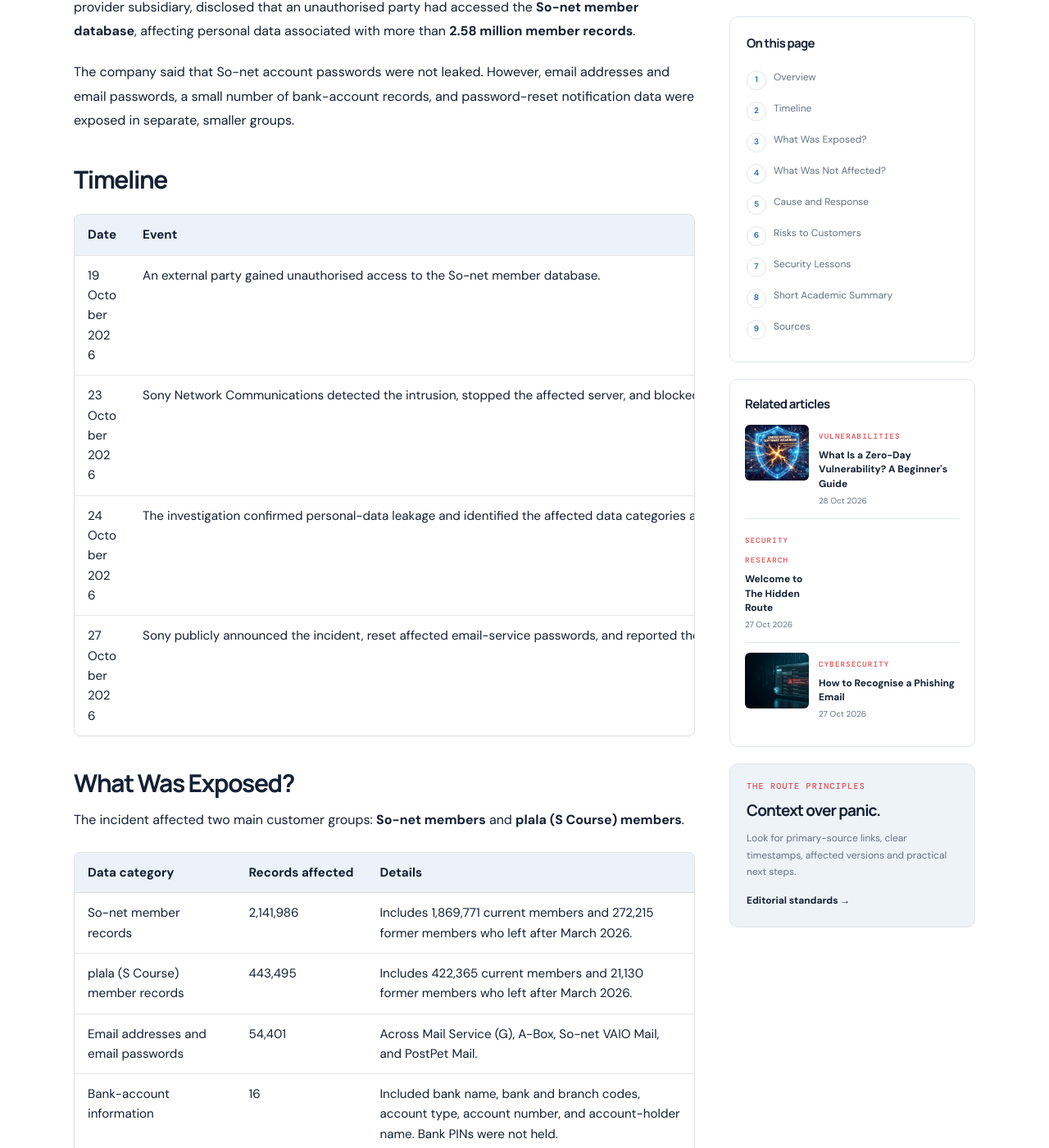
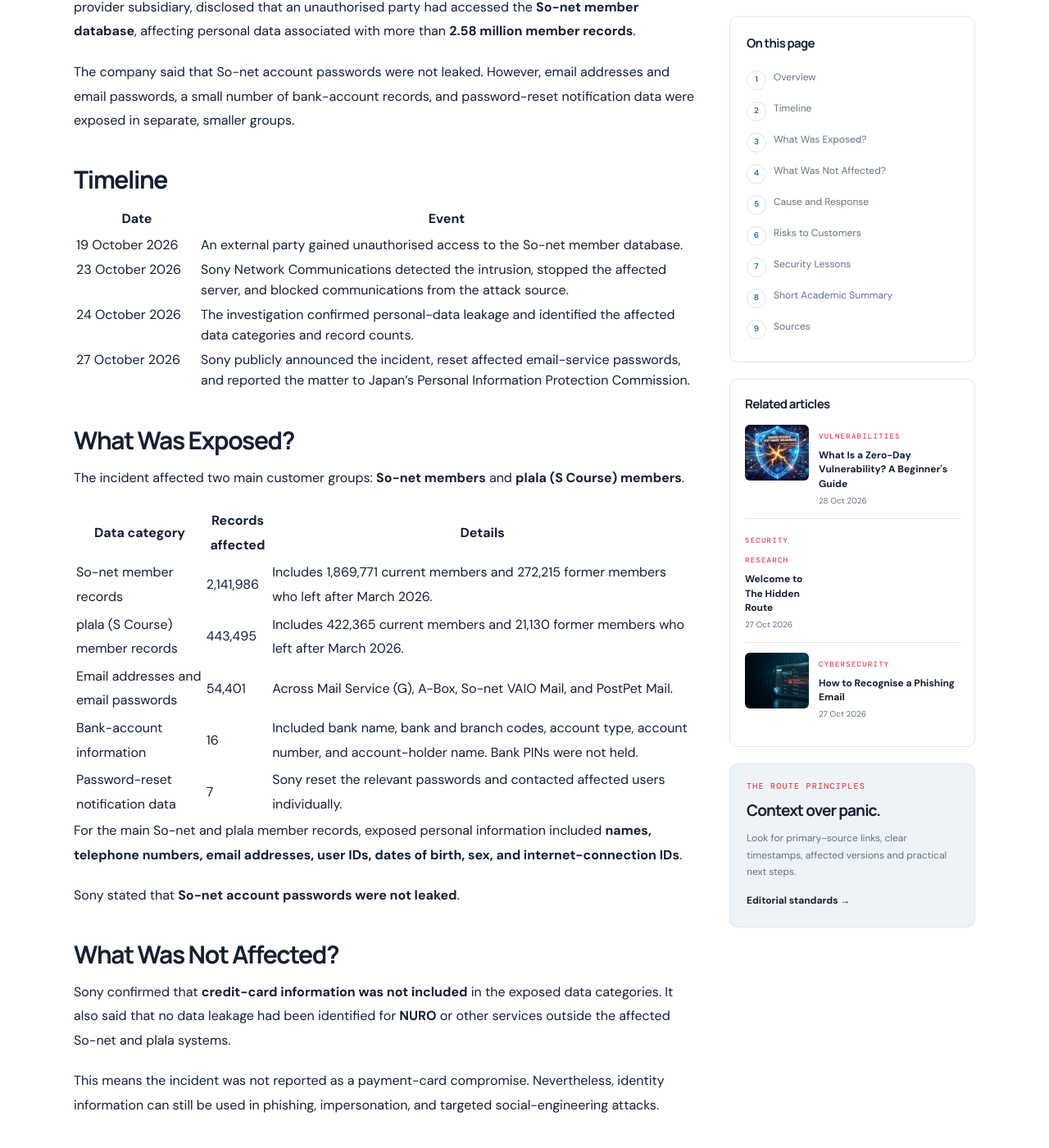
Before and after one commit to LazyOwl-Lab/lazyowl-lab.github.io, a Jekyll site: the page built from _posts/2026-10-28-sony-so-net-data-breach.md, in a window 1280 px wide and 1400 px high, scrolled down 1124 px. Shown: the whole window at 82% size. Built offline with Jekyll 4.4.1, drawn with Linux system fonts in a browser that asks for light colours.

Commit message:
table fix

```diff
--- a/_posts/2026-10-28-sony-so-net-data-breach.md
+++ b/_posts/2026-10-28-sony-so-net-data-breach.md
@@ -18,7 +18,7 @@
 
 ## Timeline
 
-<div class="table-wrapper">
+<div class="table-wrapper timeline-table">
 
 <table>
   <thead>
--- a/assets/css/style.css
+++ b/assets/css/style.css
@@ -241,55 +241,33 @@
     max-height: 260px;
   }
 }
-/* Article tables */
-.table-wrapper {
+/* Fix Timeline table layout */
+.timeline-table {
+  overflow-x: auto;
   width: 100%;
-  overflow-x: auto;
-  margin: 1.5rem 0;
-  border-radius: 8px;
-  border: 1px solid rgba(128, 128, 128, 0.25);
 }
 
-.table-wrapper table {
+.timeline-table table {
   width: 100%;
-  border-collapse: collapse;
-  font-size: 0.95rem;
-  line-height: 1.6;
-  text-align: left;
+  min-width: 0;
+  table-layout: fixed;
 }
 
-.table-wrapper th,
-.table-wrapper td {
-  padding: 12px 16px;
-  border-bottom: 1px solid rgba(128, 128, 128, 0.2);
-  vertical-align: top;
-}
-
-.table-wrapper th {
-  font-weight: 700;
-  background: rgba(100, 150, 200, 0.12);
+.timeline-table th:first-child,
+.timeline-table td:first-child {
+  width: 150px;
+  min-width: 150px;
   white-space: nowrap;
 }
 
-.table-wrapper tbody tr:last-child td {
-  border-bottom: none;
+.timeline-table th:nth-child(2),
+.timeline-table td:nth-child(2) {
+  width: auto;
+  white-space: normal;
+  overflow-wrap: break-word;
 }
 
-.table-wrapper tbody tr:hover {
-  background: rgba(128, 128, 128, 0.06);
+.timeline-table td {
+  vertical-align: top;
+  line-height: 1.6;
 }
-
-.table-wrapper td:nth-child(2) {
-  white-space: nowrap;
-}
-
-@media (max-width: 600px) {
-  .table-wrapper table {
-    min-width: 600px;
-  }
-
-  .table-wrapper th,
-  .table-wrapper td {
-    padding: 10px 12px;
-  }
-}
```
